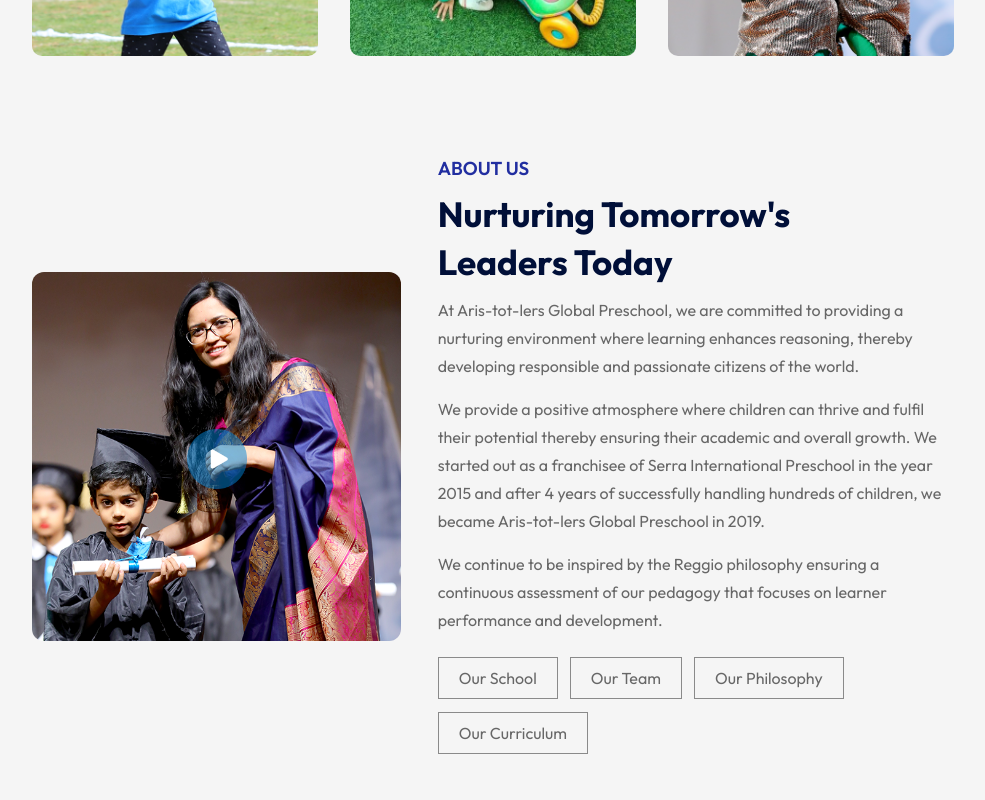
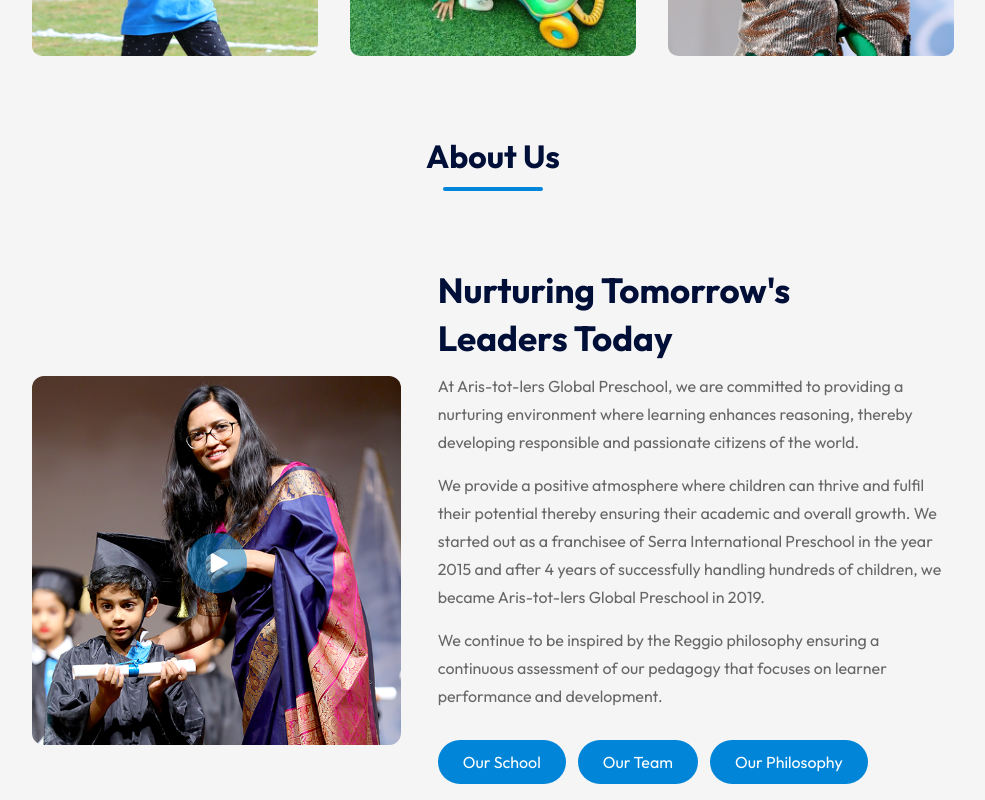
Before and after one commit to greatstackuser/school-website, a React (Vite) app: page / in a window 1280 px wide. Shown: the part 1220-2020 px from the top of the page, without its empty margins (147-1132 px from the left). Built offline with nearby package versions, Linux system fonts and the light colour scheme.

Commit message:
All changes

```diff
--- a/src/Components/About/About.css
+++ b/src/Components/About/About.css
@@ -1,5 +1,5 @@
 .about{
-    margin: 100px auto;
+    margin: 80px auto;
     display: flex;
     align-items: center;
     justify-content: space-between;
@@ -49,10 +49,7 @@
     flex-wrap: wrap;
 
 }
-.about-btn p a{
-    border: 1px solid #8A8A8A;
-    padding: 10px 20px;
-}
+
 /* ------- media query ------------- */
 @media (max-width: 800px){
     .about{
@@ -66,4 +63,7 @@
     .about-right{
         flex-basis: 100%;
     }
+    .about-btn .btn{
+        font-size: 14px;
+    }
 }
--- a/src/Components/About/About.jsx
+++ b/src/Components/About/About.jsx
@@ -12,16 +12,16 @@ const About = ({ setPlayState }) => {
         <img src={play_icon} alt="" className='play-icon' onClick={() => { setPlayState(true) }} />
       </div>
       <div className="about-right">
-        <h3>ABOUT US</h3>
+        {/* <h3>ABOUT US</h3> */}
         <h2>Nurturing Tomorrow's Leaders Today</h2>
         <p>At Aris-tot-lers Global Preschool, we are committed to providing a nurturing environment where learning enhances reasoning, thereby developing responsible and passionate citizens of the world.</p>
         <p>We provide a positive atmosphere where children can thrive and fulfil their potential thereby ensuring their academic and overall growth. We started out as a franchisee of Serra International Preschool in the year 2015 and after 4 years of successfully handling hundreds of children, we became Aris-tot-lers Global Preschool in 2019.</p>
         <p>We continue to be inspired by the Reggio philosophy ensuring a continuous assessment of our pedagogy that focuses on learner performance and development.</p>
         <div className="about-btn">
-          <p><HashLink to='/about/school'>Our School</HashLink></p>
-          <p><HashLink to='/about/team'>Our Team</HashLink></p>
-          <p><HashLink to='/about/philosophy'>Our Philosophy</HashLink></p>
-          <p><HashLink to='/about/curriculum'>Our Curriculum</HashLink></p>
+          <p><HashLink to='/about/school' className='btn dark-btn'>Our School</HashLink></p>
+          <p><HashLink to='/about/team' className='btn dark-btn'>Our Team</HashLink></p>
+          <p><HashLink to='/about/philosophy' className='btn dark-btn'>Our Philosophy</HashLink></p>
+          <p><HashLink to='/about/curriculum' className='btn dark-btn'>Our Curriculum</HashLink></p>
         </div>
       </div>
     </div>
--- a/src/Components/Navbar/Navbar.jsx
+++ b/src/Components/Navbar/Navbar.jsx
@@ -45,7 +45,7 @@ const Navbar = () => {
 
           </div>
         </HashLink></li>
-        <li className='relative'><HashLink to='/#about' smooth scroll={el => scrollWithOffset(el, 150)}>
+        <li className='relative'><HashLink to='/#about' smooth scroll={el => scrollWithOffset(el, 260)}>
           <p>About us</p>
           <div className='sub-menu'>
             <p><HashLink to='/about/school' onClick={()=>{setMobileMenu(false)}}>Our School</HashLink></p>
--- a/src/Pages/About/OurTeam.jsx
+++ b/src/Pages/About/OurTeam.jsx
@@ -15,7 +15,7 @@ const OurTeam = () => {
         <img src={our_team} alt="" />
         <div className='our-team-flex'>
           <img src={founder} className='founder-img' alt="" />
-          <p>Aris-tot-lers has been founded and is run by Ms. Vibha Nahata. Having an MBA in IT from SDSU, USA, coupled with a B.E in Comp Sci from University of Bombay, Ms. Vibha has spent about 15 years in the technology world working at TEC (R&D), Qualcomm and Cisco. A passionate individual, Ms. Vibha has also spent many years volunteering and working with children and young adults through community centres, government schools and charitable trusts.</p>
+          <p>Aris-tot-lers has been founded and is run by Ms. Vibha Nahata for the past 9 years. Having an MBA in IT from SDSU, USA, coupled with a B.E in Comp Sci from University of Bombay, Ms. Vibha has spent about 15 years in the technology world working at TEC (R&D), Qualcomm and Cisco. A passionate individual, Ms. Vibha has also spent many years volunteering and working with children and young adults through community centres, government schools and charitable trusts.</p>
         </div>
         <p>Our teaching staff is professionally qualified with adequate experience and commitment to student development and learning. We have rigorous recruitment procedures in place, ensuring hiring of individuals with love for working with children and passion for learning. By providing extensive in-house training for further development ensures that our staff is well aware of the Reggio philosophy and its adaptation.</p>
         <p>Our support staff is hand-picked and adequately chosen to ensure that children are in safe hands and well cared for. We provide them in-house training to ensure that they are well aware of procedures to follow. Many of them have been with us from the start of this school!!</p>
--- a/src/Pages/About/about.css
+++ b/src/Pages/About/about.css
@@ -17,7 +17,11 @@
     align-items: left;
 }
 .about-container p{
-    line-height: 1.5;
+    line-height: 28px;
+    color: #676767;
+}
+.about-container p b{
+    color: #444;
 }
 .about-container li{
     align-items: start;
@@ -55,3 +59,8 @@ gap: 30px;
            max-width: none;
         }
 }
+@media (max-width:500px){
+    .about-container{
+        width: 90%;
+    }
+}
--- a/src/Pages/Home/Home.jsx
+++ b/src/Pages/Home/Home.jsx
@@ -19,6 +19,8 @@ const Home = () => {
      <div className="container">
         <Title subTitle='Our PROGRAM' title='What We Provide'/>
         <Programs/>
+        <Title subTitle='About Us' title='About Us'/>
+
         <About setPlayState={setPlayState}/>
         <Title subTitle='Gallery' title='Recent Photos'/>
         <Campus/>
--- a/src/Pages/Program/PreSchool.jsx
+++ b/src/Pages/Program/PreSchool.jsx
@@ -13,7 +13,7 @@ const PreSchool = () => {
         <img src={pre_school} alt="" />
           <p>Our pre-school program is designed to provide an environment which is very conducive for a child’s all-round development. We ensure that our classrooms stimulate learning and development in children. Aris-tot-lers follows industry ratios and ensures that ample space is available for our children to learn and grow. Our term starts from June and ends by early April. As part of our Pre-school, we offer the following levels for the appropriate age groups. Certain courses have multiple timings available as well.</p>
 
-          <h4><b>Pre-Nursery: 2 years to 3 years</b></h4>
+          <p><b>Pre-Nursery: 2 years to 3 years</b></p>
           <p>Children at this age have just started discovering themselves and their immediate surroundings. We ensure to create an environment that enhances their understanding of themselves and their surroundings. They scribble and doodle developing their motor skills, learn basic colours and shapes, start recognizing numbers and letters of the alphabet and love listening to rhymes and stories thereby increasing their vocabulary.
 
            </p>
```
